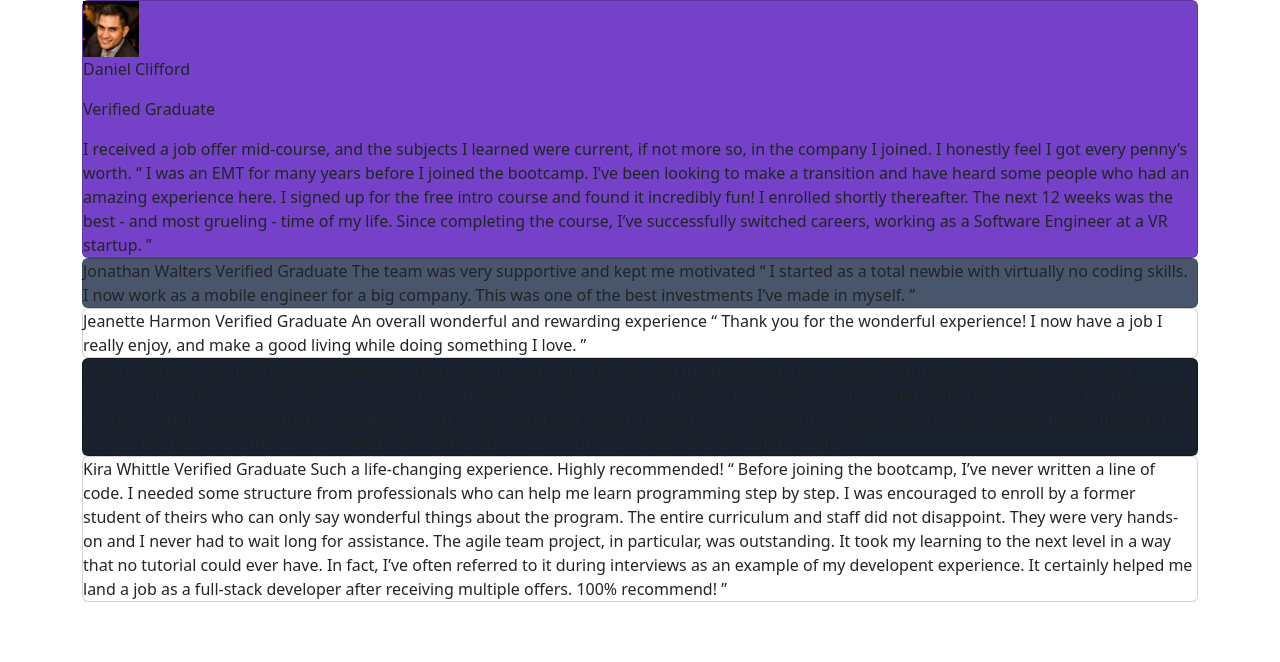
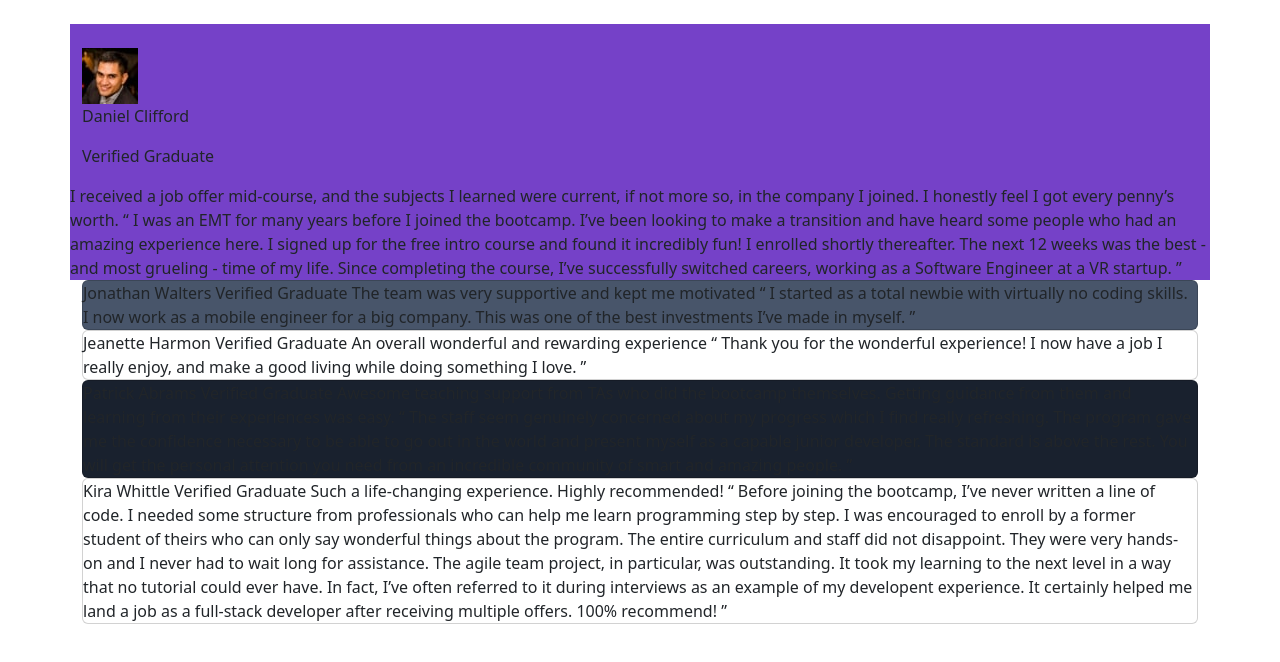
Before and after one commit to a-zeb/testimonials-grid-section-main, a plain HTML site: page index.html in a window 1280 px wide. Drawn offline with nearby package versions, Linux system fonts and the light colour scheme.

Commit message:
Added very basic structuring for the bootstrap migration. Still needs styling and grid setup

```diff
--- a/index.html
+++ b/index.html
@@ -11,8 +11,8 @@
 </head>
 
 <body>
-  <div class="container gap-3">
-    <div class="card" style="background-color: hsl(263, 55%, 52%)">
+  <div class="container py-5">
+    <div class="row g-4 align-items-stretch" style="background-color: hsl(263, 55%, 52%)">
       <div class="user-container">
         <div>
           <img src="./images/image-daniel.jpg" alt="A professional headshot of Daniel">
```
